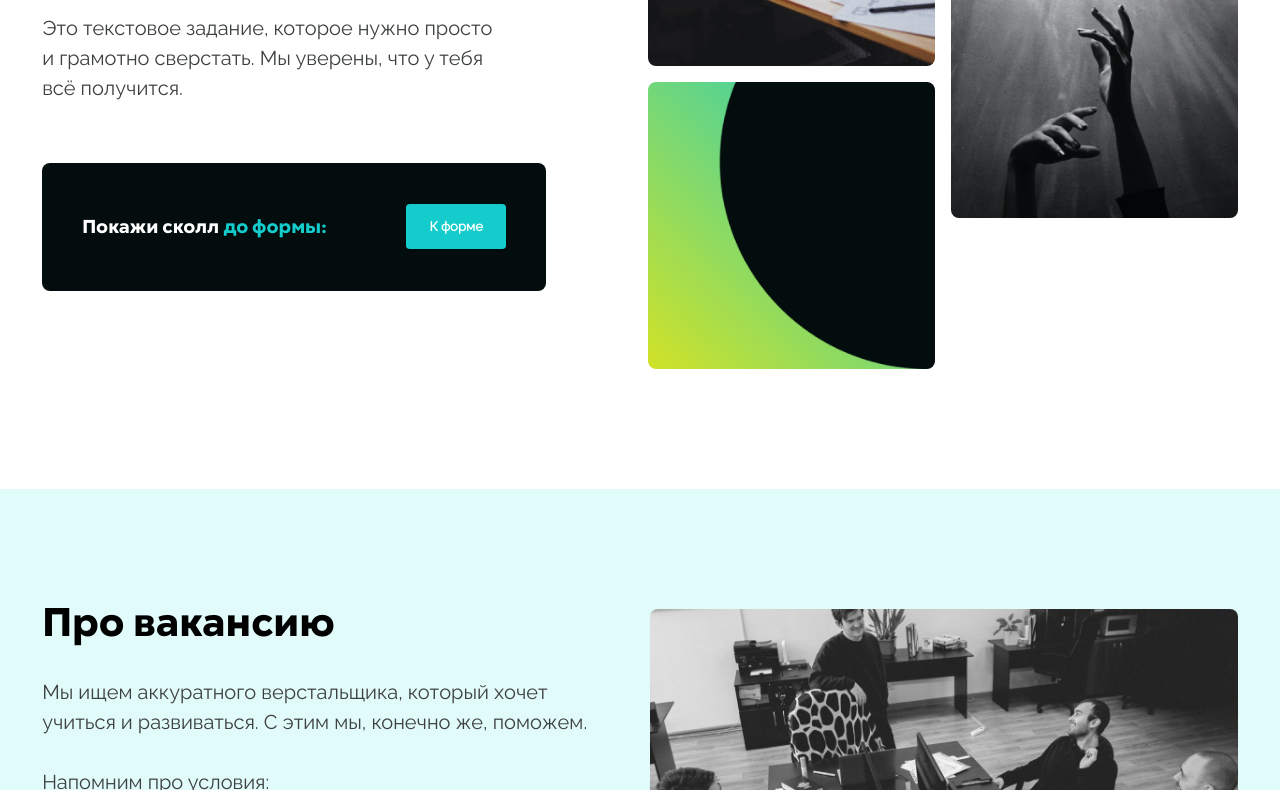
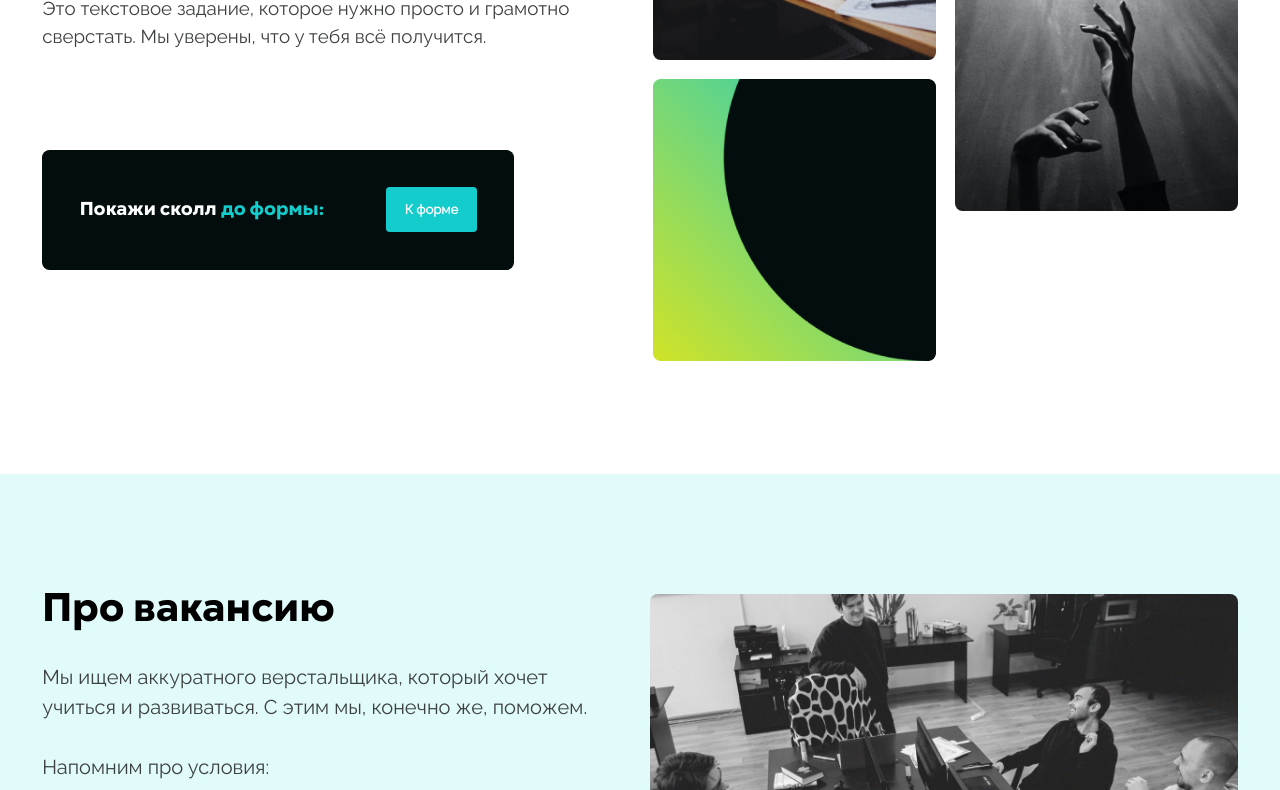
Before and after one commit to Ann-Fox/test-growtask-vite, a website built with Vite: page index.html in a window 1280 px wide. Shown: the part 328-1118 px from the top of the page. Built offline with nearby package versions, Linux system fonts and the light colour scheme; files whose address does not match are found by name.

Commit message:
feat: replace px -> vw (FirstScreen)

```diff
--- a/src/components/FirstScreen/FirstScreen.scss
+++ b/src/components/FirstScreen/FirstScreen.scss
@@ -1,13 +1,47 @@
 .top {
-  padding: 60px 0 80px;
-  display: flex;
-  flex-direction: column;
-  gap: 40px;
+  padding: vw(40px) 0 vw(120px);
+  display: grid;
+  grid-template-columns: 1fr 1fr;
+  column-gap: vwt(16px);
+  row-gap: vwt(60px);
 
+  @include HD {
+    padding: vwh(40px) 0 vwh(120px);
+    column-gap: vwt(16px);
+    row-gap: vwt(60px);
+  }
+  @include Tablet {
+    padding: vwt(60px) 0 vwt(80px);
+    column-gap: vwt(16px);
+    row-gap: vwt(60px);
+  }
+  @include Mobile {
+    padding: vwm(60px) 0 vwm(80px);
+    gap: vwm(40px);
+    display: flex;
+    flex-direction: column;
+  }
+
+  &__head {
+    display: flex;
+    flex-direction: column;
+    justify-content: flex-end;
+
+    p {
+      @include t1;
+    }
+  }
 
   &__images {
     display: flex;
-    gap: 16px;
+    grid-column: 2 / 3;
+    grid-row: 1 / 3;
+
+    @include g-20-16;
+
+    @include Mobile {
+      display: flex;
+    }
   }
 
   &__images div {
@@ -15,13 +49,14 @@
   }
 
   &__images img {
-    border-radius: 8px;
+    @include br-8;
   }
 
   &__images div:first-child {
     display: flex;
     flex-direction: column;
-    gap: 16px;
+
+    @include g-20-16;
   }
 
   &__images div:last-child {
@@ -30,92 +65,49 @@
 
   &__to-form {
     background-color: var(--main-black);
-    border-radius: 8px;
-    padding: 20px;
+    padding: vw(40px);
     color: var(--main-bg-color);
-    max-height: 128px;
+    max-height: vw(128px);
 
     display: flex;
-    flex-direction: column;
+    flex-direction: row;
     justify-content: space-between;
-    gap: 20px;
+    align-items: center;
+    gap: vw(20px);
+    max-width: vw(504px);
+
+
+    @include br-8;
+
+    @include HD {
+      padding: vwh(40px);
+      max-height: vwh(128px);
+      gap: vwh(20px);
+      max-width: vwh(504px);
+    }
+    @include Tablet {
+      padding: vwt(20px);
+      max-height: vwt(128px);
+      flex-direction: column;
+      gap: vwt(20px);
+      align-items: flex-start;
+      max-width: vwt(342px);
+    }
+    @include Mobile {
+      padding: vwm(20px);
+      max-height: vwm(128px);
+      gap: vwm(20px);
+      max-width: vwm(342px);
+    }
 
     a {
-      width: 100%;
-    }
-  }
+      width: fit-content;
 
-&__to-form button {
-  background-color: var(--btn-primaty-static);
-  color: var(--main-bg-color);
-  font-family: Raleway;
-  font-size: 14px;
-  font-weight: 700;
-  line-height: 21px;
-  max-height: 128px;
-  width: 100%;
-  padding: 13px 0;
-  text-align: center;
-  border-radius: 4px;
-  margin-top: 20px;
-}
+      @include t3-b;
 
-}
-
-@media(min-width: 768px) {
-  .top {
-    display: grid;
-    grid-template-columns: 1fr 1fr;
-    column-gap: 16px;
-    row-gap: 60px;
-
-    &__images {
-      grid-column: 2 / 3;
-      grid-row: 1 / 3;
+      @include Tablet {
+        width: 100%;
+      }
     }
   }
 }
-
-@media(min-width: 1124px) {
-  .top__to-form {
-    max-width: 504px;
-  }
-}
-
-@media(min-width: 1280px) {
-  .top {
-    padding: 40px 0 120px;
-
-    &__head {
-      display: flex;
-      flex-direction: column;
-      justify-content: flex-end;
-    }
-
-    &__head h1 {
-      font-size: 56px;
-      line-height: 56px;
-      margin-bottom: 40px;
-    }
-
-    &__head p {
-      font-size: 20px;
-      line-height: 30px;
-      max-width: 460px;
-    }
-
-    &__to-form {
-      max-width: 504px;
-      display: flex;
-      justify-content: space-between;
-      padding: 40px;
-      align-items: center;
-      flex-direction: row;
-    }
-
-    &__to-form a {
-      margin-top: 0;
-      max-width: 100px;
-    }
-  }
-}
--- a/src/mixins.scss
+++ b/src/mixins.scss
@@ -122,3 +122,33 @@
     border-radius: vwm(4px);
   }
 }
+
+@mixin br-8 {
+  border-radius: vw(8px);
+
+  @include HD {
+    border-radius: vwh(8px);
+  }
+  @include Tablet {
+    border-radius: vwt(8px);
+  }
+  @include Mobile {
+    border-radius: vwm(8px);
+  }
+}
+
+@mixin g-20-16 {
+  gap: vw(20px);
+
+  @include HD {
+    gap: vwh(20px);
+
+  }
+  @include Tablet {
+    gap: vwt(16px);
+
+  }
+  @include Mobile {
+    gap: vwm(16px);
+  }
+}
--- a/src/style.scss
+++ b/src/style.scss
@@ -76,8 +76,6 @@ $breakpoints: (
   font-family: "Raleway";
   src: url("../assets/fonts/Raleway-Regular.woff2") format("woff2");
 }
-
-
 
 html {
   scroll-behavior: smooth;
```
